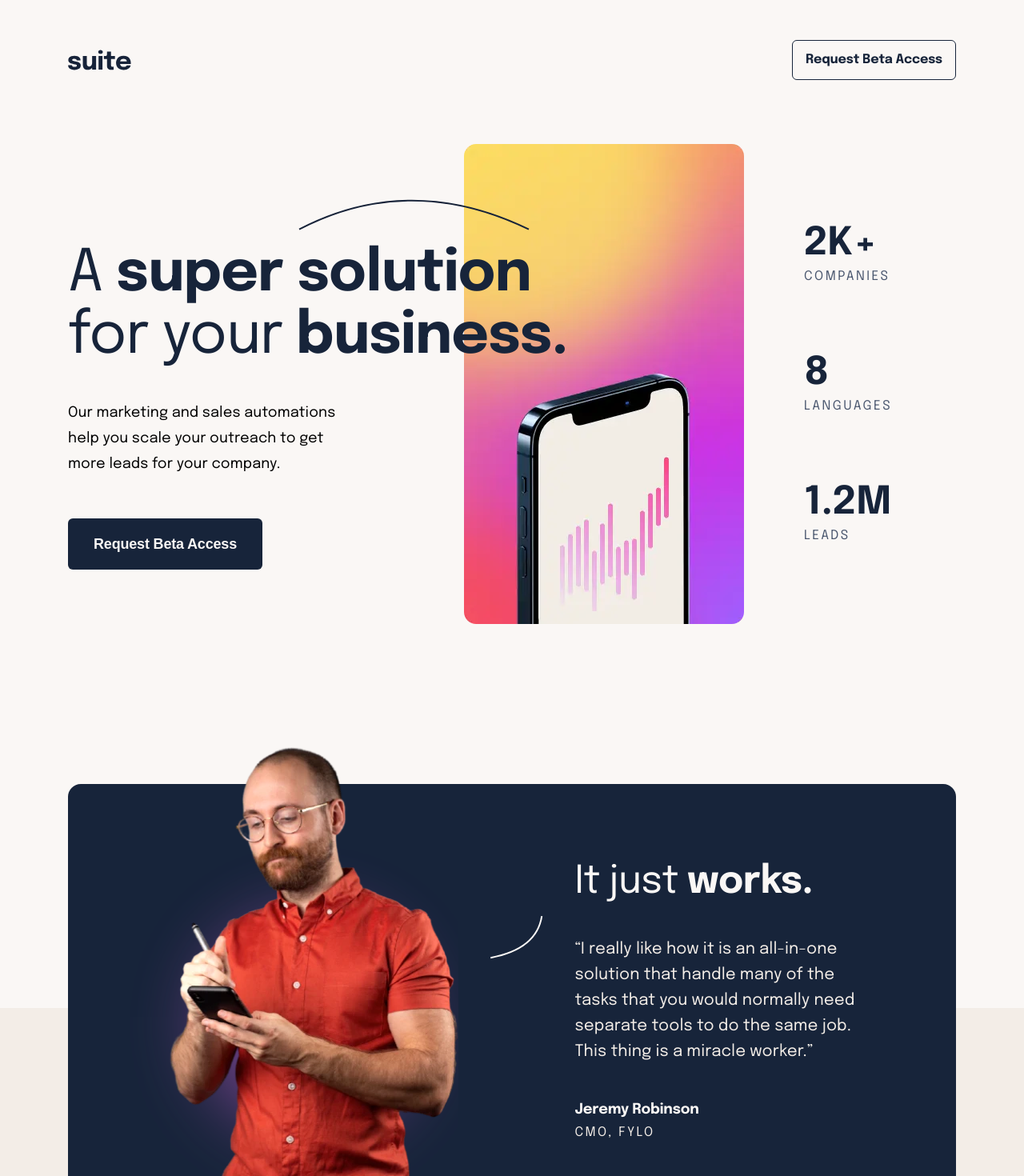
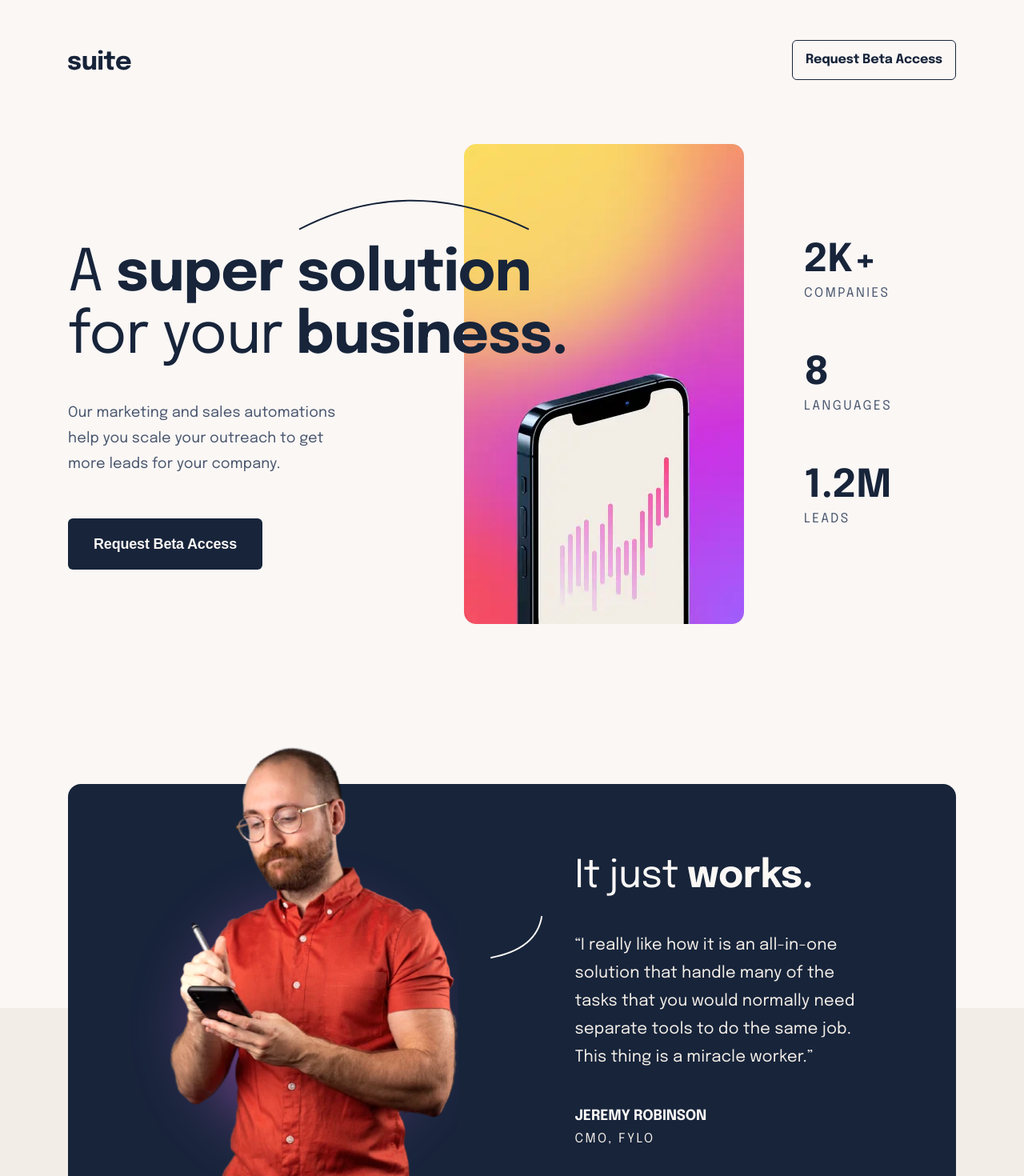
Before and after one commit to Marchino5791/Frontend-Mentor-Suite-landing-page, a React (Vite) app: page / in a window 1280 px wide. Shown: the top 1470 px of the page at 80% size. Built offline with nearby package versions, Linux system fonts and the light colour scheme.

Commit message:
style correct

```diff
--- a/src/style/_main.scss
+++ b/src/style/_main.scss
@@ -82,6 +82,7 @@ main {
             line-height: 28px;
             /* or 175% */
             letter-spacing: 0.0888889px;
+            color: var(--secondary-text);
 
             @include breakpoint ("tablet") {
                 margin-block: 2.5rem;
@@ -130,7 +131,6 @@ main {
 
     .insights {
         display: grid;
-        row-gap: 2rem;
 
         @include breakpoint ("tablet") {
             grid-template-columns: repeat(3, 1fr);
--- a/src/style/_quote.scss
+++ b/src/style/_quote.scss
@@ -52,7 +52,6 @@
     }
 
     &__text {
-        color: var(--contrast-secondary-text);
         text-align: center;
 
         @include breakpoint("desktop") {
@@ -73,7 +72,6 @@
                 line-height: 3.5rem;
                 /* identical to box height, or 117% */
                 letter-spacing: -0.5px;
-
             }
         }
 
@@ -82,6 +80,7 @@
             font-size: 1.125rem;
             line-height: 2rem;
             letter-spacing: 0.09px;
+            color: var(--contrast-secondary-text);
 
             @include breakpoint ("tablet") {
                 margin-inline: 3.625rem;
@@ -91,7 +90,7 @@
                 font-size: 1.25rem;
                 letter-spacing: 0.1px;
                 margin-inline: 0;
-
+                line-height: 2.1875rem;
             }
         }
 
@@ -101,12 +100,14 @@
             line-height: 2rem;
             letter-spacing: -0.18px;
             color: var(--contrast-primary-text);
+            text-transform: uppercase;
         }
 
         &__job {
             line-height: 1.625rem;
             letter-spacing: 2.5px;
             text-transform: uppercase;
+            color: var(--contrast-secondary-text);
         }
     }
 }
```
